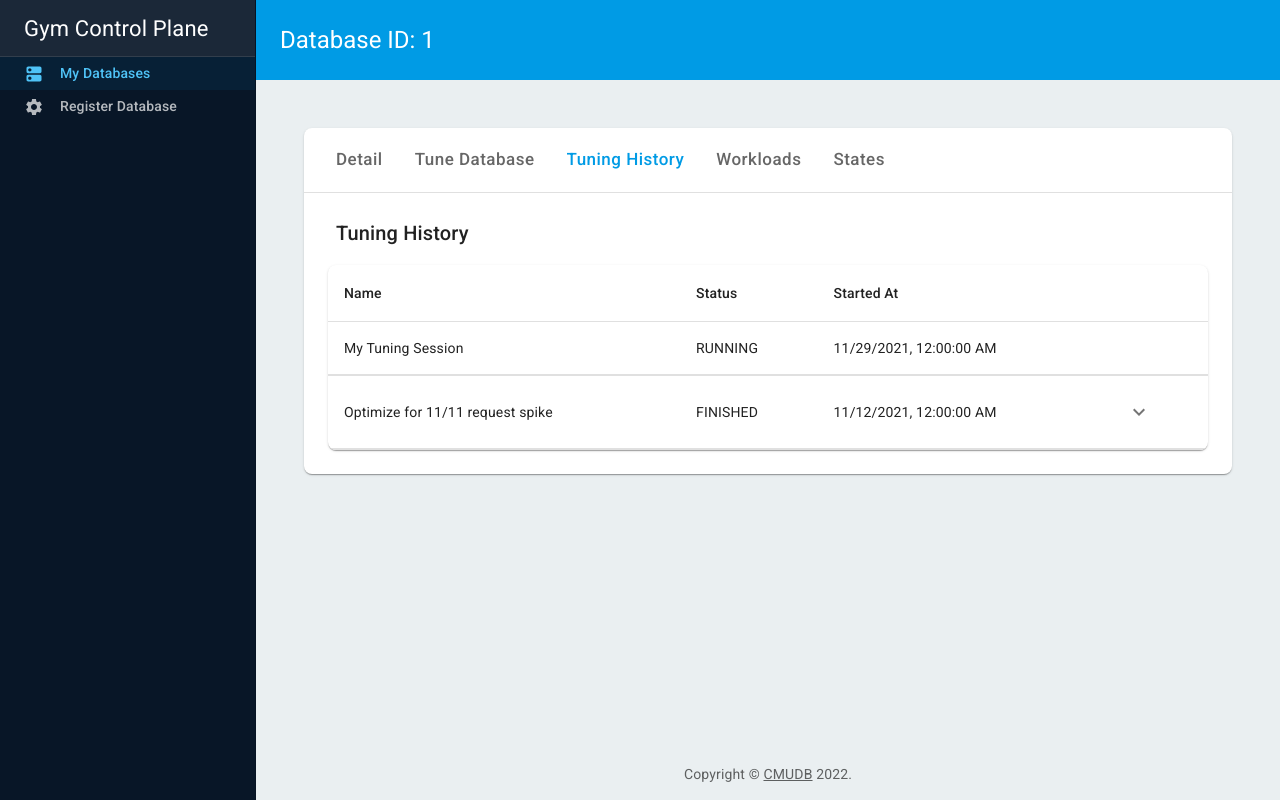
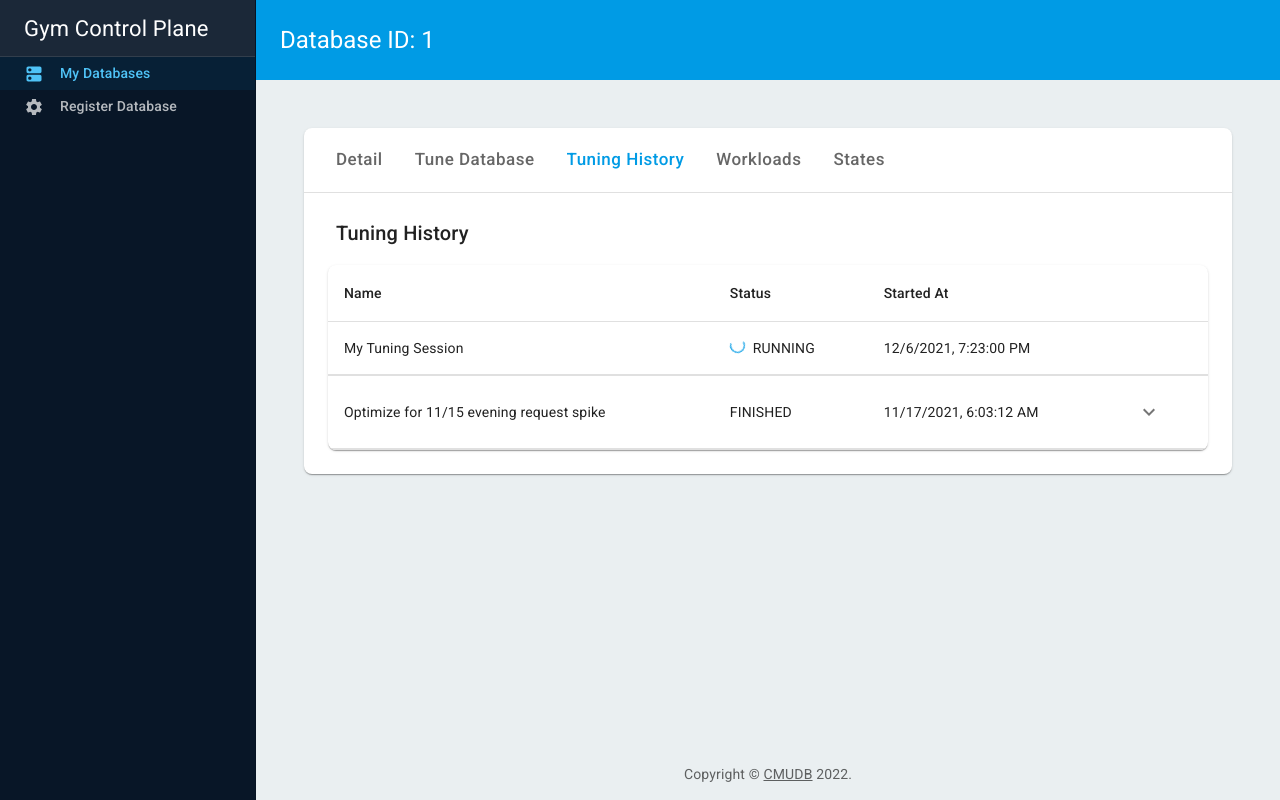
Before and after one commit to cmu-db/noisepage-control, a React (Create React App) app in the folder control_plane/client-app/: page /databases/1/tuning-history in a window 1280 px wide. Built offline with nearby package versions, Linux system fonts and the light colour scheme.

Commit message:
Mock spikes for query data and p99 data; database name

```diff
--- a/control_plane/client-app/src/pages/ManageDatabase/TuningHistoryContent.js
+++ b/control_plane/client-app/src/pages/ManageDatabase/TuningHistoryContent.js
@@ -18,6 +18,7 @@ import LibraryAdd from '@mui/icons-material/LibraryAdd';
 import DoneOutlineIcon from '@mui/icons-material/DoneOutline';
 import KeyboardArrowDownIcon from '@mui/icons-material/KeyboardArrowDown';
 import KeyboardArrowUpIcon from '@mui/icons-material/KeyboardArrowUp';
+import CircularProgress from '@mui/material/CircularProgress';
 import axios from '../../util/axios';
 import parseDateTime from '../../util/parseDateTime';
 
@@ -26,13 +27,13 @@ const TUNING_INSTANCES = [
     "tuning_instance_id": 1,
     "friendly_name": "My Tuning Session",
     "status": "RUNNING",
-    "started_at": "2021-11-29T00:00:00.000Z",
+    "started_at": "2021-12-06T19:23:00.000Z",
   },
   {
     "tuning_instance_id": 2,
-    "friendly_name": "Optimize for 11/11 request spike",
+    "friendly_name": "Optimize for 11/15 evening request spike",
     "status": "FINISHED",
-    "started_at": "2021-11-12T00:00:00.000Z",
+    "started_at": "2021-11-17T06:03:12.000Z",
   }
 ]
 
@@ -107,7 +108,10 @@ function TuningInstanceRow({ databaseId, tuningInstance, parseDateTime }) {
     <React.Fragment>
       <TableRow>
         <TableCell>{tuningInstance.friendly_name}</TableCell>
-        <TableCell>{tuningInstance.status}</TableCell>
+        <TableCell>
+          {tuningInstance.status === 'RUNNING' && <CircularProgress disableShrink size={15} sx={{ mr: 1 }} />}
+          <Typography variant='p'>{tuningInstance.status}</Typography>
+        </TableCell>
         <TableCell>{parseDateTime(tuningInstance.started_at)}</TableCell>
         <TableCell>
           {tuningInstance.status === 'FINISHED' &&
--- a/control_plane/client-app/src/pages/ManageDatabase/WorkloadChart.js
+++ b/control_plane/client-app/src/pages/ManageDatabase/WorkloadChart.js
@@ -18,15 +18,20 @@ const formatDate = (date) => {
 
 // const labels = ["11/15, 22:30", "11/15, 22:35", "11/15, 22:40", "11/15, 22:45", "11/15, 22:50",
 // "11/15, 22:55", "11/15, 23:00", "11/15, 23:05", "11/15, 23:10", "11/15, 23:15"];
-const labels = ["11/15, 00:00", "11/15, 01:00", "11/15, 02:00", "11/15, 03:00", "11/15, 04:00",
-"11/15, 05:00", "11/15, 06:00", "11/15, 07:00", "11/15, 08:00", "11/15, 09:00", "11/15, 10:00",
-"11/15, 11:00", "11/15, 12:00", "11/15, 13:00", "11/15, 14:00", "11/15, 15:00", "11/15, 16:00",
-"11/15, 17:00", "11/15, 18:00", "11/15, 19:00", "11/15, 20:00", "11/15, 21:00", "11/15, 22:00",
-"11/15, 23:00"];
+// const labels = ["11/15, 00:00", "11/15, 01:00", "11/15, 02:00", "11/15, 03:00", "11/15, 04:00",
+// "11/15, 05:00", "11/15, 06:00", "11/15, 07:00", "11/15, 08:00", "11/15, 09:00", "11/15, 10:00",
+// "11/15, 11:00", "11/15, 12:00", "11/15, 13:00", "11/15, 14:00", "11/15, 15:00", "11/15, 16:00",
+// "11/15, 17:00", "11/15, 18:00", "11/15, 19:00", "11/15, 20:00", "11/15, 21:00", "11/15, 22:00",
+// "11/15, 23:00"];
+const labels = ["11/15, 00:00", "11/15, 03:00", "11/15, 06:00", "11/15, 09:00", "11/15, 12:00", "11/15, 15:00", "11/15, 18:00", "11/15, 21:00",
+"11/16, 00:00", "11/16, 03:00", "11/16, 06:00", "11/16, 09:00", "11/16, 12:00", "11/16, 15:00", "11/16, 18:00", "11/16, 21:00",
+"11/17, 00:00", "11/17, 03:00", "11/17, 06:00", "11/17, 09:00", "11/17, 12:00", "11/17, 15:00", "11/17, 18:00", "11/17, 21:00"];
 
-const queryData = [30, 20, 12, 6, 6, 3, 20, 30, 60, 80, 90, 250, 500, 450, 300, 60, 30, 30, 250, 600, 120, 30, 10, 5];
+// const queryData = [30, 20, 12, 6, 6, 3, 20, 30, 60, 80, 90, 250, 500, 450, 300, 60, 30, 30, 250, 600, 120, 30, 10, 5];
+const queryData = [20, 6, 30, 80, 300, 40, 450, 20, 10, 3, 10, 15, 250, 40, 200, 10, 12, 6, 20, 450, 500, 40, 470, 20];
 
-const p99Data = [10.2, 11.2, 9.1, 8.2, 7.7, 12.5, 20, 20, 12, 15, 22, 200, 230, 120, 20, 10, 20, 30.5, 250, 220, 120, 30, 10, 5];
+// const p99Data = [10.2, 11.2, 9.1, 8.2, 7.7, 12.5, 20, 20, 12, 15, 22, 200, 230, 120, 20, 10, 20, 30.5, 250, 220, 120, 30, 10, 5];
+const p99Data = [10.2, 8.2, 20, 40, 120, 20, 160, 20, 10.2, 8.2, 20, 150, 200, 20, 180, 20, 10.2, 8.2, 20, 300, 250, 20, 220, 20];
 
 const WorkloadChart = ({ workloads: workloadsProp, metricType, setSelectedWorkloadRange }) => {
   const [workloads, setWorkloads] = useState([]);
--- a/control_plane/client-app/src/pages/MyDatabases/DatabaseInfo.js
+++ b/control_plane/client-app/src/pages/MyDatabases/DatabaseInfo.js
@@ -30,7 +30,10 @@ export default function DatabaseInfo(props) {
       />
       <Grid container spacing={2} alignItems="center" sx={{ p: 2, px: 3 }} >
         <Grid item xs={12} md={9}>
-          <Typography variant="h4" pt={1}>Database ID: {info.database_id}</Typography>
+          <Typography variant="h4" pt={1}>
+            {/* TODO: uncoment this Database ID: {info.database_id} */}
+            Database Name: {info.database_id === '62d09efd-3602-483d-8a8d-60445385adec' ? 'Restaurant Orders' : 'Analytics'}
+          </Typography>
         </Grid>
         <Grid item xs={12} md={3}>
           <Typography variant="h6" sx={{ display: 'inline-block' }}>State: &nbsp;</Typography>
```
